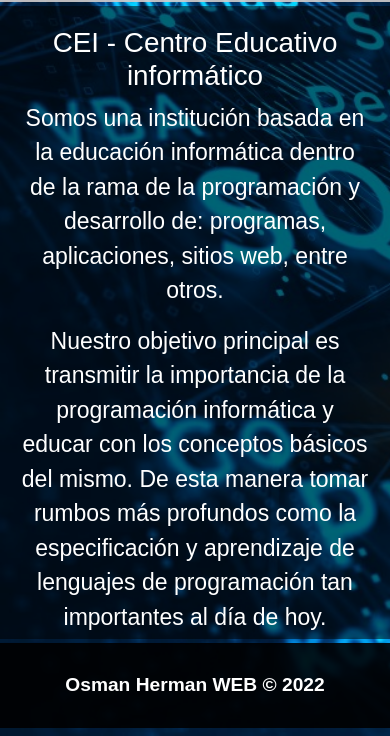
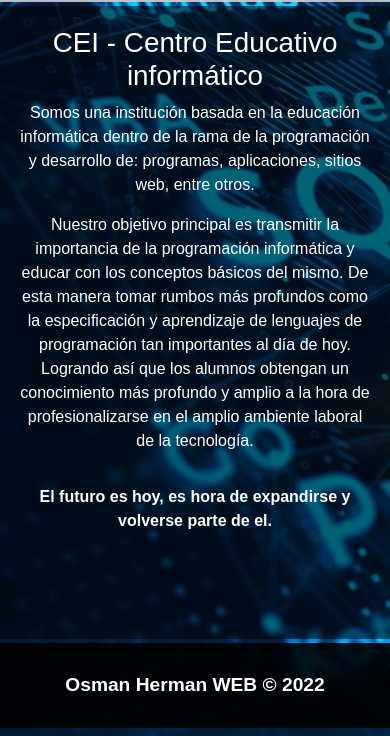
Before and after one commit to OsmanHerman/PreEntrega3-OsmanHerman, a website: page Pages/nosotros.html in a window 390 px wide. Shown: the part 108-844 px from the top of the page. Drawn offline with Linux system fonts and the light colour scheme.

Commit message:
Finalización de 3er Pre-Entrega

```diff
--- a/scss/styles.scss
+++ b/scss/styles.scss
@@ -532,10 +532,20 @@
 }
 
 /*PÁGINA NOSOTROS*/
-.nosotros{
-    color: white; padding: 5%;
-    p{font-size: 23px;}
-    .centrado{text-align: center;}
+
+@media screen and (min-width: 1024px){
+    .nosotros{
+        color: white; padding: 5%;
+        p{font-size: 23px;}
+        .centrado{text-align: center;}
+    }
+}
+@media screen and (max-width: 500px){
+    .nosotros{
+        color: white; padding: 5%;
+        p{font-size: 1em; overflow: auto;}
+        .centrado{text-align: center;}
+    }
 }
 
 
```
Also changed, not shown: index.html (+1 -1 lines), package.json (+9 -1 lines), css/styles.css.
